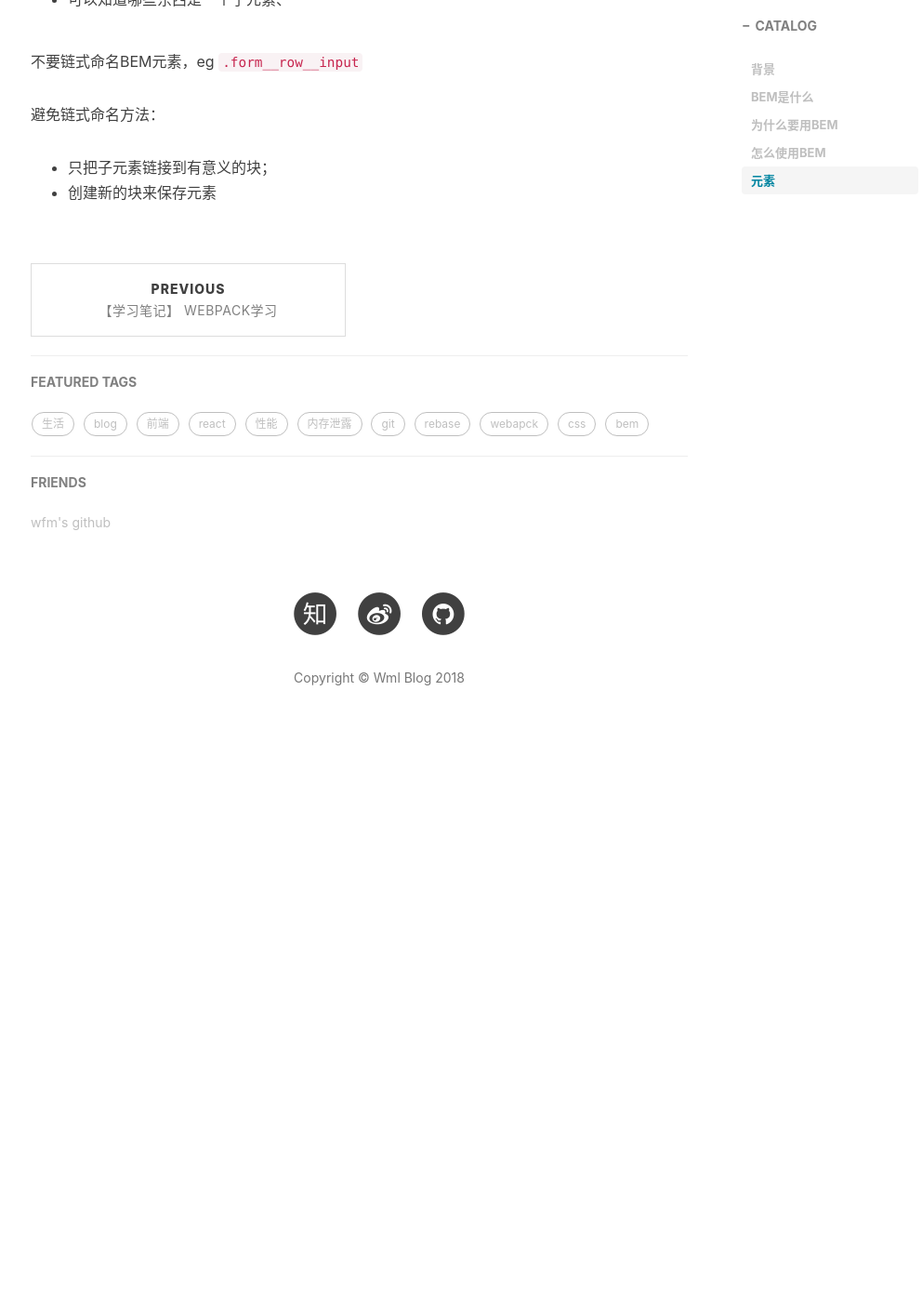
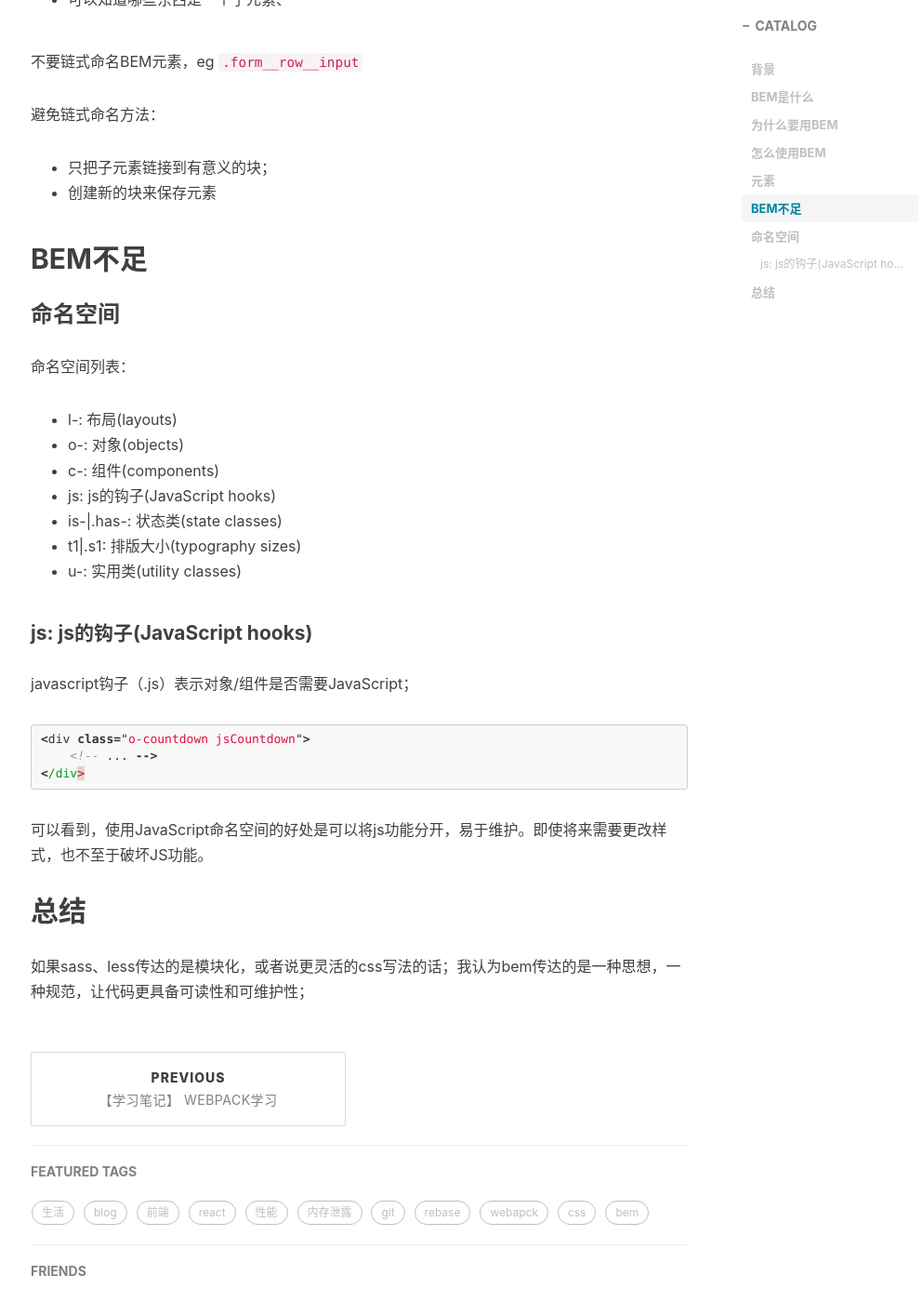
Before and after one commit to wumeilian/wumeilian.github.io, a Jekyll site: the page built from _posts/2018-09-18-bem-share.md, in a window 1280 px wide and 1400 px high, scrolled down 1343 px. Shown: the whole window at 93% size, without its empty margins (232-1224 px from the left). Built offline with Jekyll 4.4.1, drawn with Linux system fonts in a browser that asks for light colours; nearby versions of some CDN libraries; comment, search, counter and statistics services are not loaded; before the commit the page ends 2149 px from its top, so only the background shows below that.

Commit message:
修改bem文章

````diff
--- a/_posts/2018-09-18-bem-share.md
+++ b/_posts/2018-09-18-bem-share.md
@@ -37,3 +37,33 @@ BEM元素有两个优点：
 
 * 只把子元素链接到有意义的块；
 * 创建新的块来保存元素
+
+## BEM不足
+
+### 命名空间
+
+命名空间列表：
+
+* l-: 布局(layouts)
+* o-: 对象(objects)
+* c-: 组件(components)
+* js: js的钩子(JavaScript hooks)
+* is-\|.has-: 状态类(state classes)
+* t1\|.s1: 排版大小(typography sizes)
+* u-: 实用类(utility classes)
+
+#### js: js的钩子(JavaScript hooks)
+
+javascript钩子（.js）表示对象/组件是否需要JavaScript；
+
+```javascript
+<div class="o-countdown jsCountdown">
+    <!-- ... -->
+</div>
+```
+
+可以看到，使用JavaScript命名空间的好处是可以将js功能分开，易于维护。即使将来需要更改样式，也不至于破坏JS功能。
+
+## 总结
+
+如果sass、less传达的是模块化，或者说更灵活的css写法的话；我认为bem传达的是一种思想，一种规范，让代码更具备可读性和可维护性；
````
Also changed, not shown: _posts/2018-09-12-webpack-study.md (+2 -2 lines).
